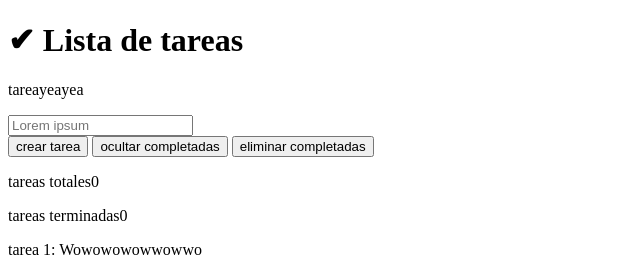
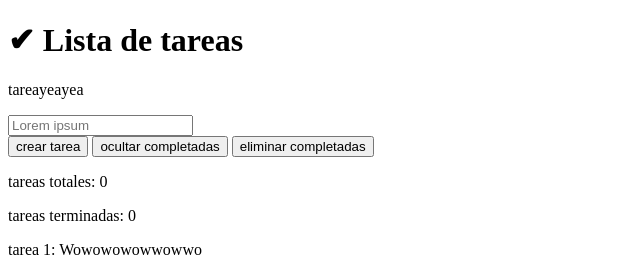
Before and after one commit to Axxo10/Lista_de_tareas_2026, a plain HTML site: page index.html in a window 1280 px wide. Shown: the top 272 px of the page, 0-640 px from the left. Drawn offline with nearby package versions, Linux system fonts and the light colour scheme.

Commit message:
mas actu

```diff
--- a/index.html
+++ b/index.html
@@ -22,8 +22,8 @@
             <button class="boton-eliminar">eliminar completadas</button>
         </div>
         <div class="contenedor-conteo">
-            <p>tareas totales<span class="tareas-totales">0</span></p>
-            <p>tareas terminadas<span class="tareas-terminadas">0</span></p>
+            <p>tareas totales: <span class="tareas-totales">0</span></p>
+            <p>tareas terminadas: <span class="tareas-terminadas">0</span></p>
         </div>
         <div class="contenedor-tareas">
             <div class="tarea">
```
